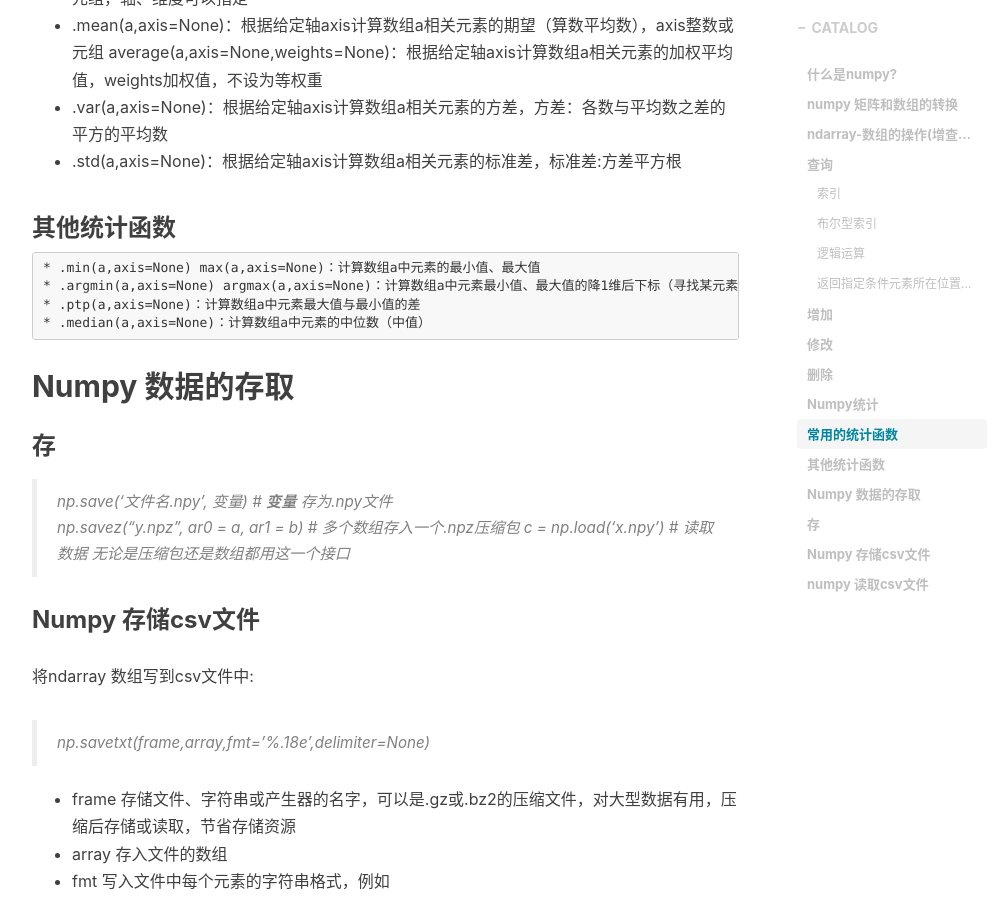
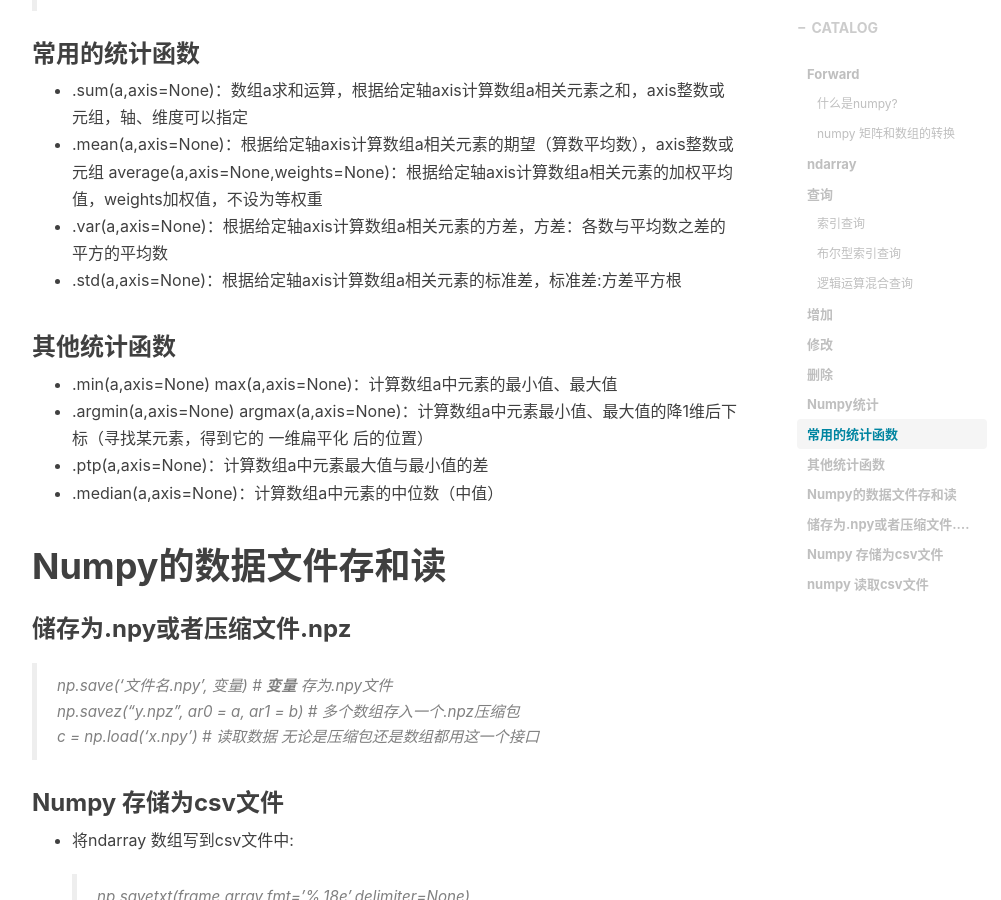
Before and after one commit to renwenduan/renwenduan.github.io, a Jekyll site: the page built from _posts/2018-01-04-Numpy_Usage.md, in a window 1280 px wide and 900 px high, scrolled down 4263 px. Shown: the whole window, without its empty margins (233-1234 px from the left). Built offline with Jekyll 4.4.1, drawn with Linux system fonts in a browser that asks for light colours; nearby versions of some CDN libraries; comment, search, counter and statistics services are not loaded; some of the changed text lies outside the part shown.

Commit message:
Layout change

````diff
--- a/_posts/2018-01-04-Numpy_Usage.md
+++ b/_posts/2018-01-04-Numpy_Usage.md
@@ -14,13 +14,14 @@
     - matplotlib
 ---
 
-##Forward
+
+## Forward
 
 半年前使用的东西很久不用已经忘记的差不多了,最近又在做一个和机器学习相关的项目需要用到各种数据处理的包,所以就把pandas,numpy,matplotlib这三个库重新学一遍,在吴恩达的视频教学里推荐使用octave, 有兴趣的也可以去学一下这个,开发起来也挺快捷.
 
 重新写一遍用来加深印象也算是给自己的知识点一个总结.还是那句话,如果你对学的东西没有太多理解,那就边学边写博客吧,这是一个学习的非常有用的方法
 
-### 什么是numpy?
+#### 什么是numpy?
 
 * Numpy(Numerical Python)是一个开源的、高性能的Python数值计算库，也是Python科学计算和数据分析的基础库，用于在大型、多维数组（矩阵）上执行数值运算
 
@@ -39,7 +40,7 @@
 * 这里约定使用np来给numpy的包命名别名.
 
 
-## numpy 矩阵和数组的转换
+#### numpy 矩阵和数组的转换
 > np.array(matrix)  # 将矩阵转换成数组
 > np.matrix(array)  # 将数组转换为矩阵
 
@@ -64,12 +65,13 @@
        [ 4.,  5.,  6.]])
 ```
 
-## ndarray-数组的操作(增查改删)
+# ndarray
 
+> 增删改查
 
 ### 查询
 
-#### 索引
+##### 索引查询
 
 
 * 索引: 获取数组中特定位置的元素
@@ -95,7 +97,7 @@
 a[:,1] # 取所有行的第一列
 ```
 
-#### 布尔型索引
+##### 布尔型索引查询
 
     ```Python
     names = np.array(['Bob','Joe','Will','Bob','Will','Joe','Joe'])
@@ -119,9 +121,9 @@
 
     ```
 
-#### 逻辑运算
+##### 逻辑运算混合查询
 
-组合条件,逻辑运算符: ：& 且，| 或，非（!= 或 ~）
+* 组合条件,逻辑运算符: ：& 且，| 或，非（!= 或 ~）
 
 ```python
 mask = (names == 'Bob') | (names == 'Will')
@@ -132,7 +134,7 @@
 data[~(names == 'Bob')]
 ```
 
-#### 返回指定条件元素所在位置索引
+*  返回指定条件元素所在位置索引
 
 
 ```python
@@ -191,7 +193,7 @@
 b3 = np.delete(a, [1,2], axis=1)
 ```
 
-## Numpy统计
+# Numpy统计
 
 > 大部分函数都有参数axis = None 默认不输入此参数对数据进行计算,设定轴可以对此轴上的数据进行计算,0为横轴,1为纵轴
 
@@ -205,24 +207,25 @@
 
 ### 其他统计函数
 
-    * .min(a,axis=None) max(a,axis=None)：计算数组a中元素的最小值、最大值
-    * .argmin(a,axis=None) argmax(a,axis=None)：计算数组a中元素最小值、最大值的降1维后下标（寻找某元素，得到它的 一维扁平化 后的位置）
-    * .ptp(a,axis=None)：计算数组a中元素最大值与最小值的差
-    * .median(a,axis=None)：计算数组a中元素的中位数（中值）
+* .min(a,axis=None) max(a,axis=None)：计算数组a中元素的最小值、最大值
+* .argmin(a,axis=None) argmax(a,axis=None)：计算数组a中元素最小值、最大值的降1维后下标（寻找某元素，得到它的 一维扁平化 后的位置）
+* .ptp(a,axis=None)：计算数组a中元素最大值与最小值的差
+* .median(a,axis=None)：计算数组a中元素的中位数（中值）
 
-## Numpy 数据的存取
 
-### 存
+# Numpy的数据文件存和读
+
+### 储存为.npy或者压缩文件.npz
 
 > np.save('文件名.npy', 变量) # **变量** 存为.npy文件
 > np.savez("y.npz", ar0 = a, ar1 = b)  # 多个数组存入一个.npz压缩包
-c = np.load('x.npy') # 读取数据 无论是压缩包还是数组都用这一个接口
+> c = np.load('x.npy') # 读取数据 无论是压缩包还是数组都用这一个接口
 
-### Numpy 存储csv文件
+### Numpy 存储为csv文件
 
-将ndarray 数组写到csv文件中:
+* 将ndarray 数组写到csv文件中:
 
-> np.savetxt(frame,array,fmt='%.18e',delimiter=None)
+    > np.savetxt(frame,array,fmt='%.18e',delimiter=None)
 
 * frame 存储文件、字符串或产生器的名字，可以是.gz或.bz2的压缩文件，对大型数据有用，压缩后存储或读取，节省存储资源
 * array 存入文件的数组
@@ -244,7 +247,7 @@
 np.savetxt('b.csv',b,fmt='%s',delimiter=',') #ASCII字符，不能存储非ASCII字符串
 ```
 
-## numpy 读取csv文件
+### numpy 读取csv文件
 
 > np.loadtxt(frame,dtype=np.float,delimiter=None skiprows=0,usecols=None,unpack=False)
 
````
Also changed, not shown: _posts/2018-01-05-Pandas_Usage.md (+1 -1 lines).
